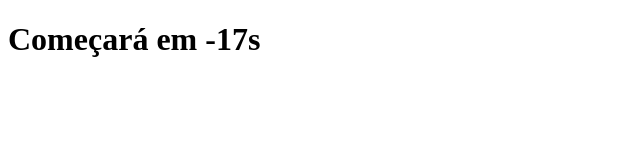
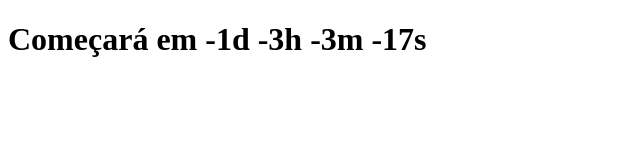
Before and after one commit to fboldt/aulasweb, a plain HTML site: page clock.html in a window 1280 px wide. Shown: the whole page, without its empty margins (0-640 px from the left). Drawn offline with Linux system fonts and the light colour scheme.

Commit message:
update clock

```diff
--- a/clock.html
+++ b/clock.html
@@ -11,7 +11,7 @@
     <script>
     function display() {
 
-        let countDownDate = new Date("Sep 27, 2021 08:00:00").getTime();
+        let countDownDate = new Date("Sep 27, 2021 14:00:00").getTime();
         let now = new Date().getTime();
 
         let distance = countDownDate - now;
@@ -29,8 +29,11 @@
         + minutes + "m " + seconds + "s ";
         } else if (minutes > 0) {
             document.querySelector("#clock").innerText = minutes + "m " + seconds + "s ";
+        } else if (seconds > 0) {
+            document.querySelector("#clock").innerText = seconds + "s ";
         } else {
-            document.querySelector("#clock").innerText = seconds + "s ";
+            document.querySelector("#clock").innerText = days + "d " + hours + "h "
+        + minutes + "m " + seconds + "s ";
         }
 
     }
```
